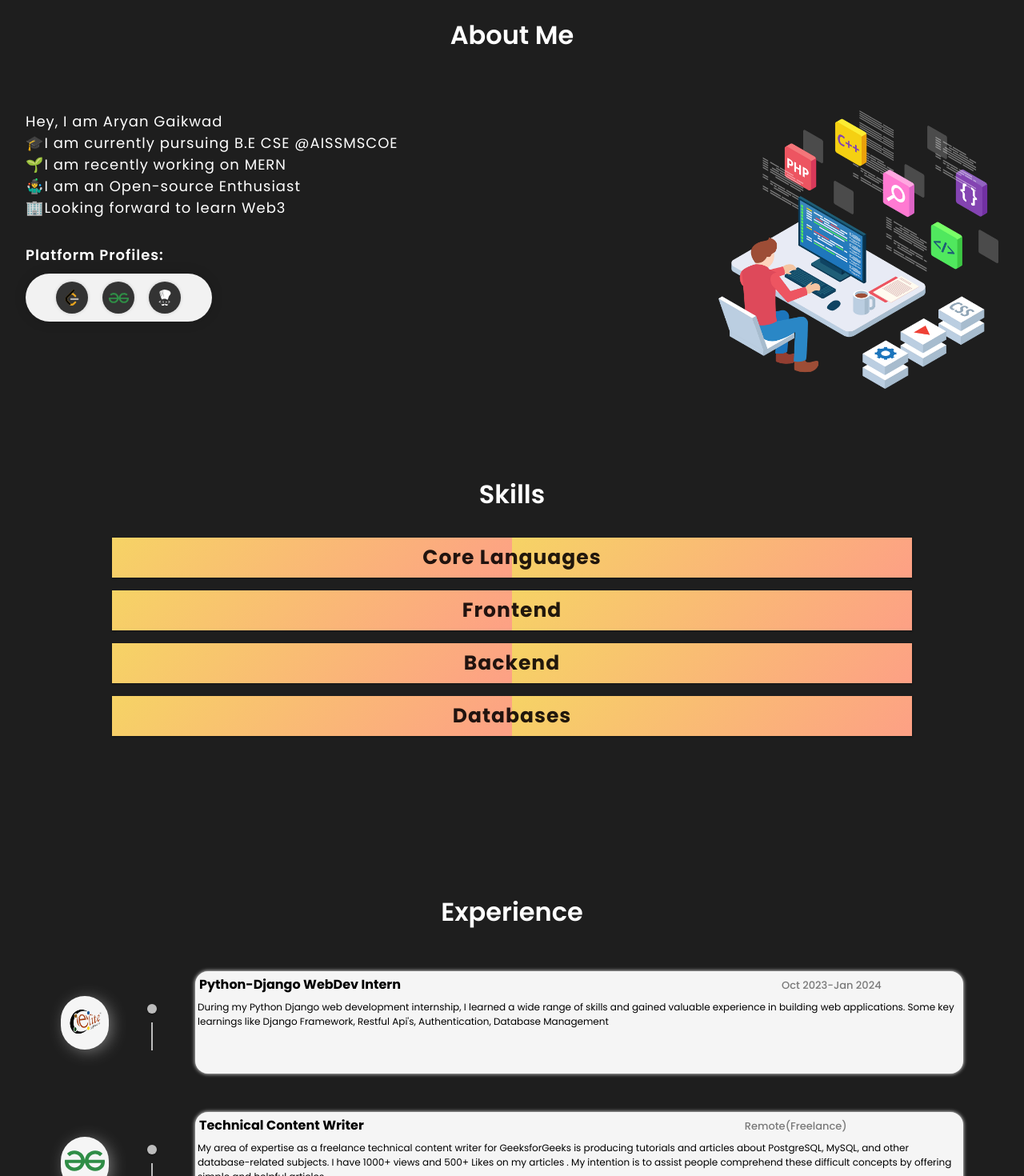
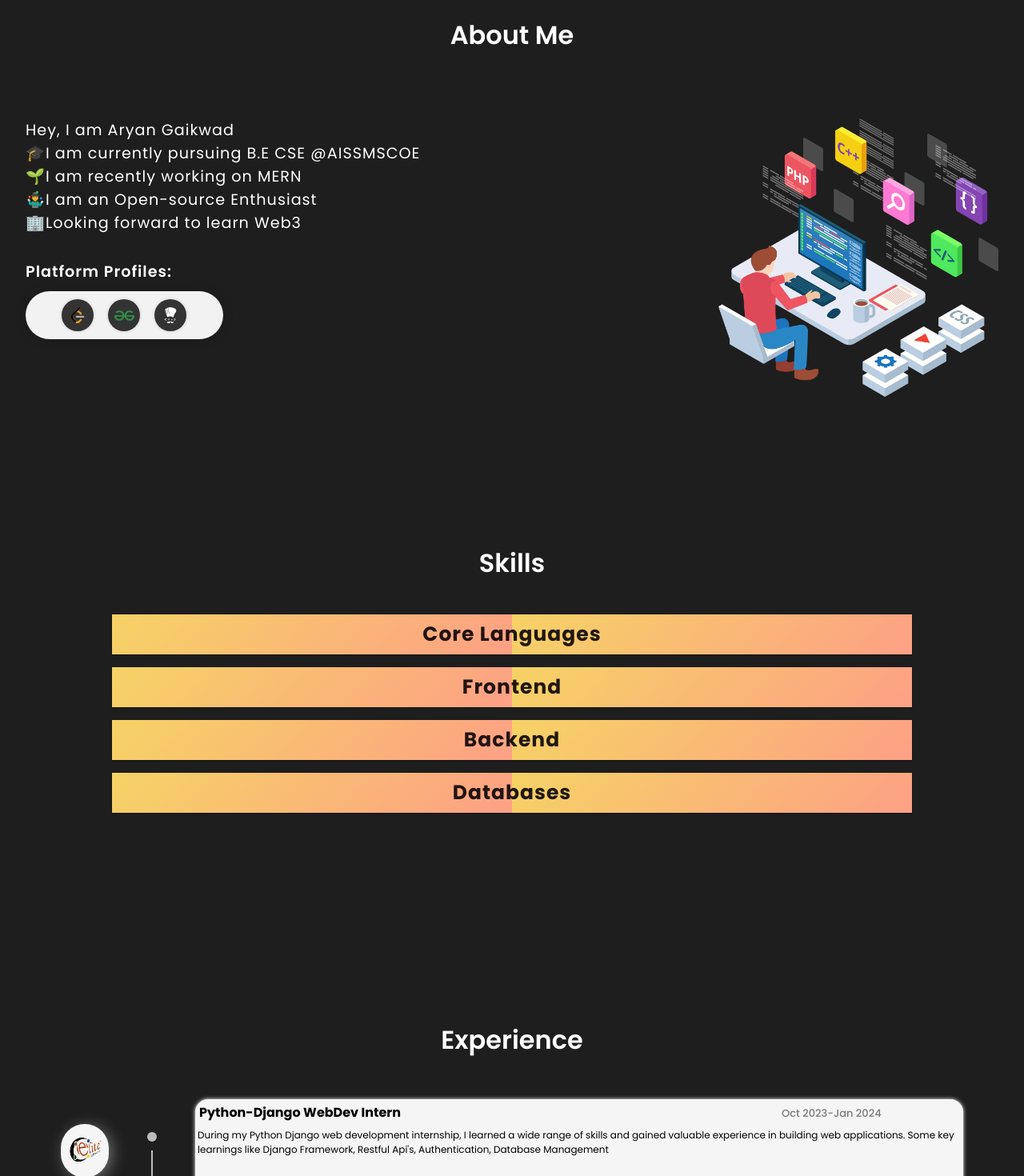
Before and after one commit to Megamind0407/React-Portfolio, a React (Create React App) app: page / in a window 1280 px wide. Shown: the part 780-2250 px from the top of the page at 80% size. Built offline with nearby package versions, Linux system fonts and the light colour scheme.

Commit message:
Added new changes

```diff
--- a/src/components/About/about.css
+++ b/src/components/About/about.css
@@ -6,17 +6,17 @@
     font-weight: 600;
     font-size: 2rem;
     justify-content: center;
-    margin-bottom: 70px;
+    margin-bottom: 80px;
     text-align: center;
 }
 
 .about-content {
     display: flex;
-    margin-bottom: 7rem;
+    margin-bottom: 9rem;
 }
 
 .about-desc {
-    font-size: large;
+    font-size: larger;
     font-weight: 400;
     letter-spacing: 1px;
     padding-left: 1rem;
--- a/src/components/Experience/experience.css
+++ b/src/components/Experience/experience.css
@@ -1,5 +1,5 @@
 #experience {
-    padding: 2rem;
+    padding: 4rem;
     margin-bottom: 4rem;
 }
 
--- a/src/components/Skills/skill.css
+++ b/src/components/Skills/skill.css
@@ -1,12 +1,12 @@
 .skills {
-    padding: 4rem;
+    padding: 6rem;
 }
 
 .skill-tag {
     font-weight: 600;
     font-size: 2rem;
     justify-content: center;
-    margin-bottom: 30px;
+    margin-bottom: 40px;
     text-align: center;
 }
 
```
